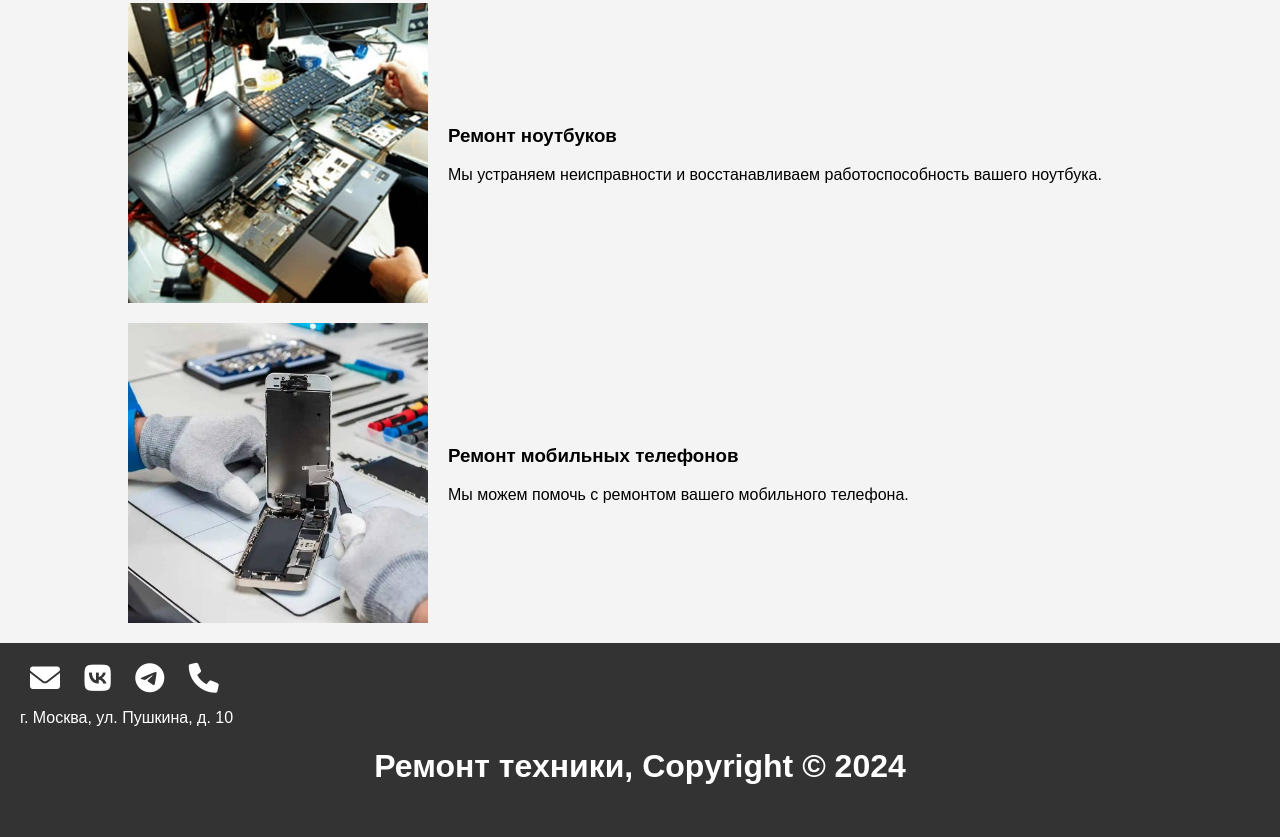
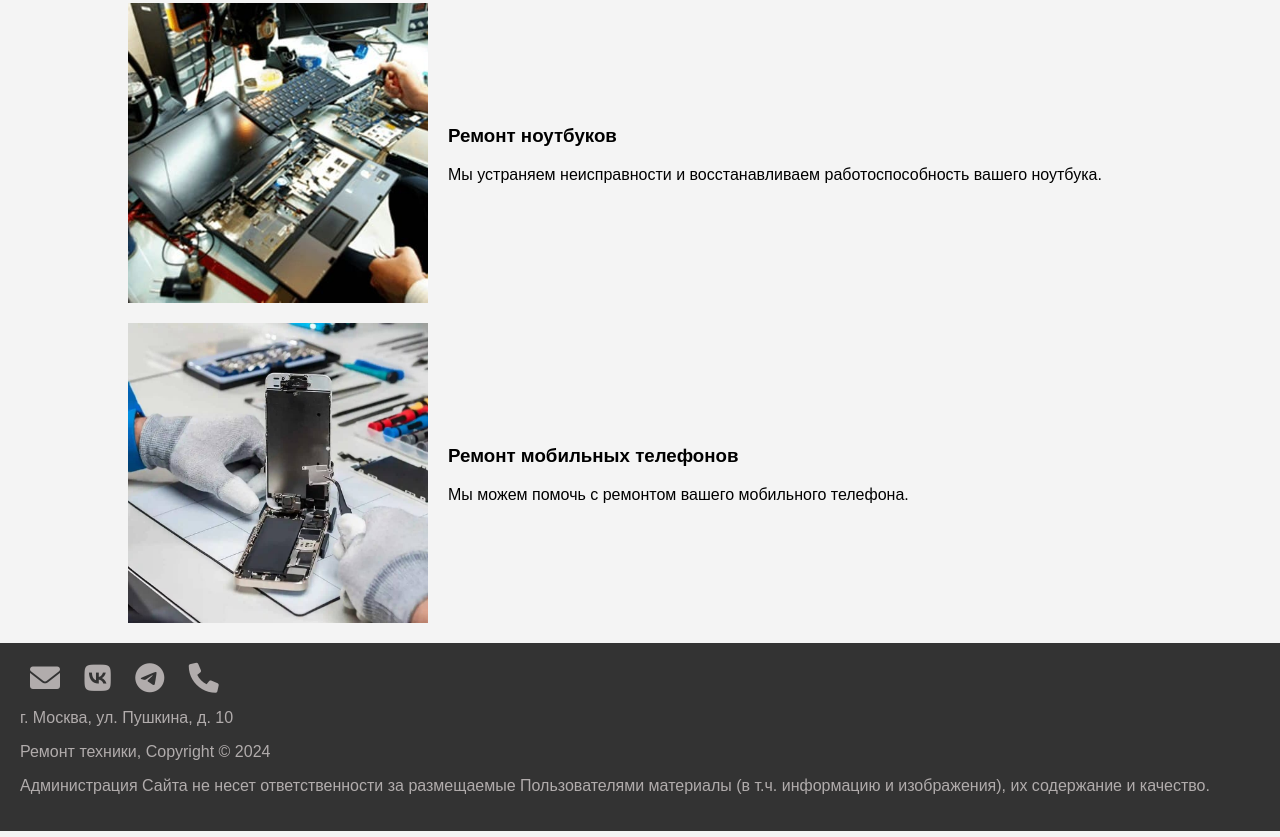
Before and after one commit to Soboleff002/Up, a plain HTML site: page Уп 03/index.html in a window 1280 px wide. Shown: the part 522-1359 px from the top of the page. Drawn offline with Linux system fonts and the light colour scheme.

Commit message:
обновление футера

```diff
--- a/Уп 03/assets/css/styles.css
+++ b/Уп 03/assets/css/styles.css
@@ -72,13 +72,13 @@ header a:hover {
 
 footer {
     background: #333;
-    color: white;
+    color: rgb(177, 172, 172);
     padding: 20px;
     margin-top: auto;
 }
 
 footer a {
-    color: white;
+    color: rgb(177, 172, 172);
     margin: 0 10px;
     text-decoration: none;
 }
@@ -90,7 +90,3 @@ footer a:hover {
 footer .fas, footer .fab {
     font-size: 30px; /* Размер иконки */
 }
-
-footer h1 {
-    text-align: center;
-}
--- a/Уп 03/index.html
+++ b/Уп 03/index.html
@@ -66,8 +66,9 @@
             <a href="https://t.me/example_channel" target="_blank"><i class="fab fa-telegram-plane"></i></a>
             <a href="tel:+71234567890"><i class="fas fa-phone"></i></a>
             <p>г. Москва, ул. Пушкина, д. 10 </p>
+            <p>Ремонт техники, Copyright &copy; 2024</p>
         </div>
-        <h1>Ремонт техники, Copyright &copy; 2024</p>
+        <p>Администрация Сайта не несет ответственности за размещаемые Пользователями материалы (в т.ч. информацию и изображения), их содержание и качество.</p>
     </footer>
 </body>
 </html>
```
